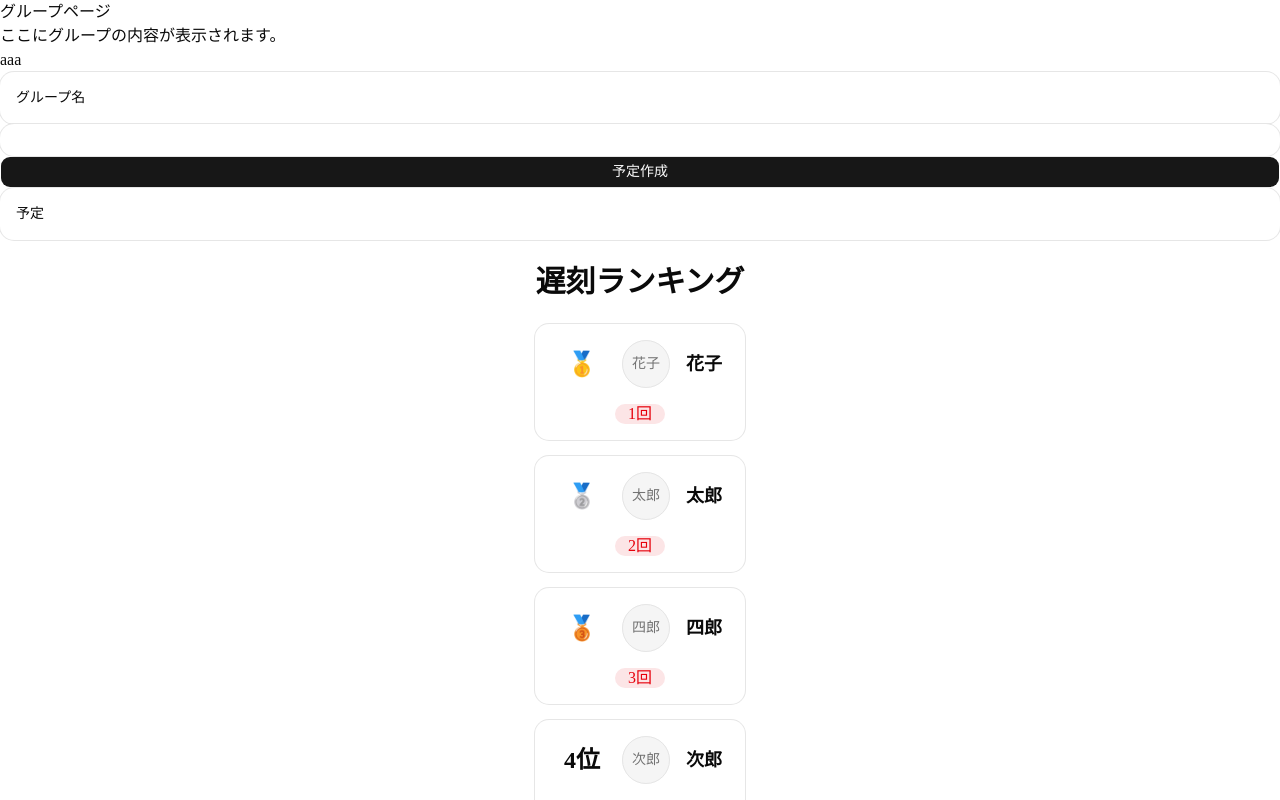
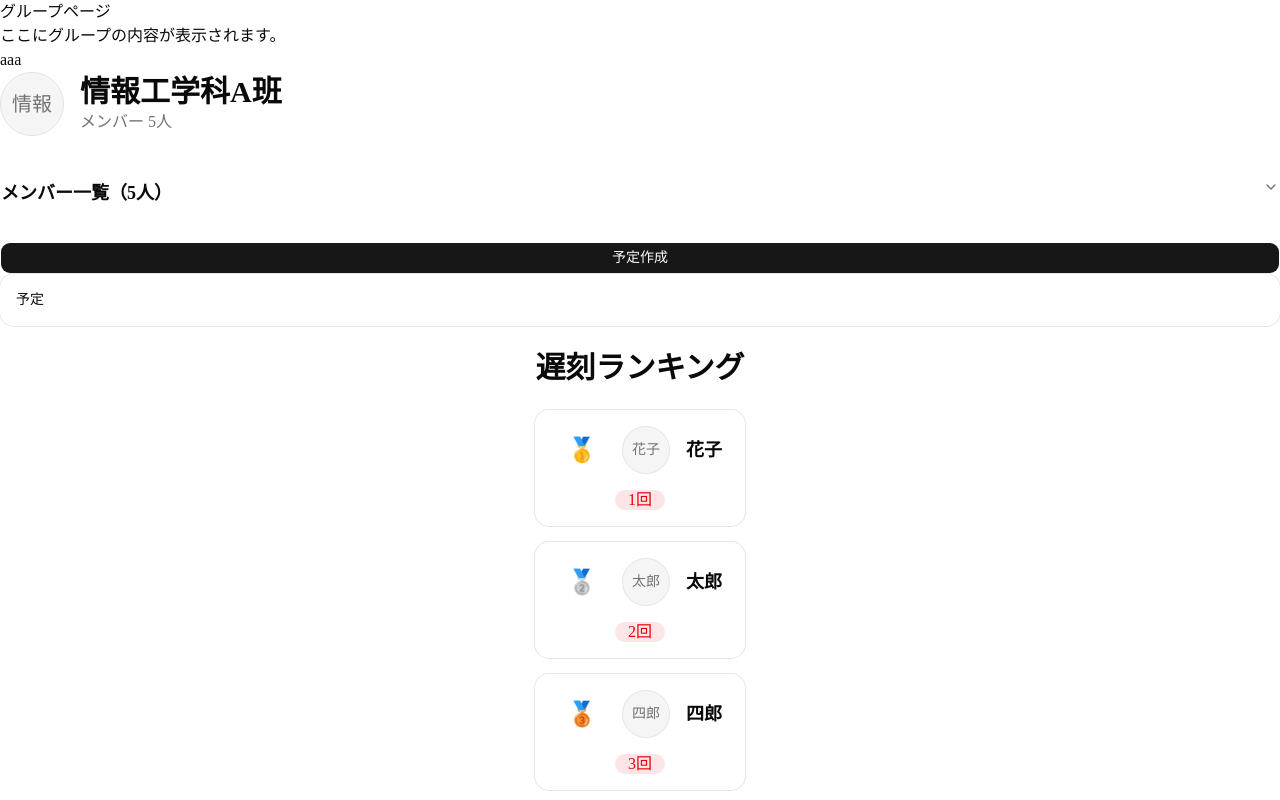
Before and after one commit to susukisunya/top4_U22, a Next.js app: page /group in a window 1280 px wide. Shown: the top 800 px of the page. Built offline with nearby package versions, Linux system fonts and the light colour scheme.

Commit message:
グループ名とメンバー一覧が動く

```diff
--- a/src/app/group/page.tsx
+++ b/src/app/group/page.tsx
@@ -3,7 +3,19 @@
 import { Avatar, AvatarFallback, AvatarImage } from "@/components/ui/avatar";
 import { Badge } from "@/components/ui/badge";
 import { Button } from "@/components/ui/button"
+import {Accordion, AccordionContent, AccordionItem, AccordionTrigger,} from "@/components/ui/accordion";
 
+type Group = {
+  id: string;
+  name: string;
+  iconUrl?: string;
+};
+
+const group: Group = {
+  id: "group-1",
+  name: "情報工学科A班",
+  iconUrl: "",
+};
 
 type User = {
   id: string;
@@ -58,12 +70,51 @@
             <p>ここにグループの内容が表示されます。</p>
         </div>
         <div>aaa</div>
-        <Card>
-            <CardContent>グループ名</CardContent>
-        </Card>
-        <Card>
-            <CardContent></CardContent>
-        </Card>
+        <div className="mb-8 flex items-center gap-4">
+          <Avatar className="h-16 w-16">
+            <AvatarImage src={group.iconUrl} />
+            <AvatarFallback className="text-xl">
+              {group.name.slice(0, 2)}
+            </AvatarFallback>
+          </Avatar>
+
+        <div>
+          <h1 className="text-3xl font-bold">{group.name}</h1>
+          <p className="text-muted-foreground">
+            メンバー {users.length}人
+          </p>
+        </div>
+      </div>
+      <Accordion type="single" collapsible className="mb-6">
+        <AccordionItem value="members">
+          <AccordionTrigger className="text-lg font-semibold">
+            メンバー一覧（{users.length}人）
+          </AccordionTrigger>
+
+          <AccordionContent>
+            <div className="space-y-3">
+              {users.map((user) => (
+                <Card
+                  key={user.id}
+                  className="flex items-center gap-4 p-3"
+                >
+                  <Avatar className="h-10 w-10">
+                    <AvatarImage src={user.iconUrl} />
+                    <AvatarFallback>
+                      {user.username.slice(0, 2)}
+                    </AvatarFallback>
+                  </Avatar>
+
+                  <div className="flex-1">
+                    <p className="font-medium">{user.username}</p>
+                  </div>
+                </Card>
+            ))}
+            </div>
+          </AccordionContent>
+        </AccordionItem>
+      </Accordion>
+
         <Button>予定作成</Button>
         <Card>
             <CardContent>予定</CardContent>
--- /dev/null
+++ b/src/components/ui/accordion.tsx
@@ -0,0 +1,81 @@
+"use client"
+
+import * as React from "react"
+import { Accordion as AccordionPrimitive } from "radix-ui"
+
+import { cn } from "@/lib/utils"
+import { ChevronDownIcon, ChevronUpIcon } from "lucide-react"
+
+function Accordion({
+  className,
+  ...props
+}: React.ComponentProps<typeof AccordionPrimitive.Root>) {
+  return (
+    <AccordionPrimitive.Root
+      data-slot="accordion"
+      className={cn("flex w-full flex-col", className)}
+      {...props}
+    />
+  )
+}
+
+function AccordionItem({
+  className,
+  ...props
+}: React.ComponentProps<typeof AccordionPrimitive.Item>) {
+  return (
+    <AccordionPrimitive.Item
+      data-slot="accordion-item"
+      className={cn("not-last:border-b", className)}
+      {...props}
+    />
+  )
+}
+
+function AccordionTrigger({
+  className,
+  children,
+  ...props
+}: React.ComponentProps<typeof AccordionPrimitive.Trigger>) {
+  return (
+    <AccordionPrimitive.Header className="flex">
+      <AccordionPrimitive.Trigger
+        data-slot="accordion-trigger"
+        className={cn(
+          "group/accordion-trigger relative flex flex-1 items-start justify-between rounded-lg border border-transparent py-2.5 text-left text-sm font-medium transition-all outline-none hover:underline focus-visible:border-ring focus-visible:ring-3 focus-visible:ring-ring/50 focus-visible:after:border-ring disabled:pointer-events-none disabled:opacity-50 **:data-[slot=accordion-trigger-icon]:ml-auto **:data-[slot=accordion-trigger-icon]:size-4 **:data-[slot=accordion-trigger-icon]:text-muted-foreground",
+          className
+        )}
+        {...props}
+      >
+        {children}
+        <ChevronDownIcon data-slot="accordion-trigger-icon" className="pointer-events-none shrink-0 group-aria-expanded/accordion-trigger:hidden" />
+        <ChevronUpIcon data-slot="accordion-trigger-icon" className="pointer-events-none hidden shrink-0 group-aria-expanded/accordion-trigger:inline" />
+      </AccordionPrimitive.Trigger>
+    </AccordionPrimitive.Header>
+  )
+}
+
+function AccordionContent({
+  className,
+  children,
+  ...props
+}: React.ComponentProps<typeof AccordionPrimitive.Content>) {
+  return (
+    <AccordionPrimitive.Content
+      data-slot="accordion-content"
+      className="overflow-hidden text-sm data-open:animate-accordion-down data-closed:animate-accordion-up"
+      {...props}
+    >
+      <div
+        className={cn(
+          "h-(--radix-accordion-content-height) pt-0 pb-2.5 [&_a]:underline [&_a]:underline-offset-3 [&_a]:hover:text-foreground [&_p:not(:last-child)]:mb-4",
+          className
+        )}
+      >
+        {children}
+      </div>
+    </AccordionPrimitive.Content>
+  )
+}
+
+export { Accordion, AccordionItem, AccordionTrigger, AccordionContent }
```
